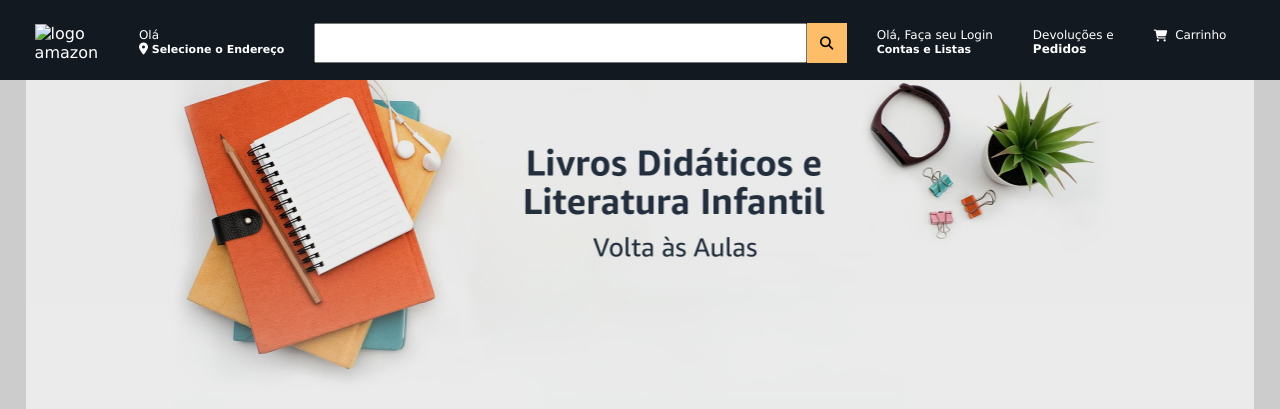
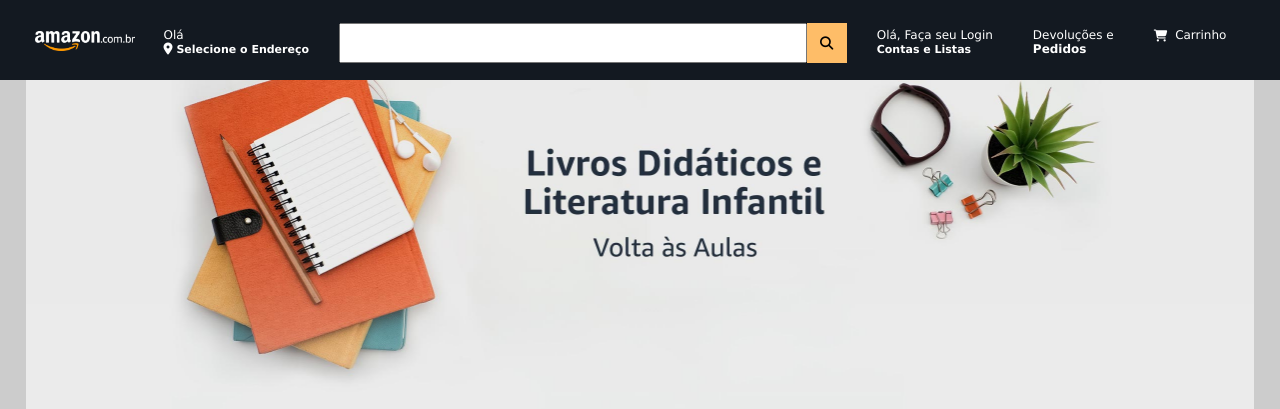
Before and after one commit to Raizinhoo/raigaudereto, a plain HTML site: page index.html in a window 1280 px wide. Shown: the top 409 px of the page. Drawn offline with Linux system fonts and the light colour scheme; files whose address does not match are found by name.

Commit message:
Update index.html

```diff
--- a/index.html
+++ b/index.html
@@ -5,7 +5,7 @@
     <meta http-equiv="X-UA-Compatible" content="IE=edge">
     <meta name="viewport" content="width=
     , initial-scale=1.0">
-    <link rel="shortcut icon" href="Fotografias/favicon.ico" type="image/x-icon">
+    <link rel="shortcut icon" href="favicon.ico" type="image/x-icon">
     <link rel="stylesheet" href="estilo.css">
     <link href="https://cursos.dankicode.com/app/Views/public/css/font-awesome.min.css" rel="stylesheet">
 
@@ -16,7 +16,7 @@
         <div class="center flex align-flex-center">
 
             <div class="logo">
-                <img src="Fotografias/amazon-com-br_rgb_rev_half._CB1198675309_._SL1280_FMpng_.png" alt="logo amazon">
+                <img src="amazon-com-br_rgb_rev_half._CB1198675309_._SL1280_FMpng_.png" alt="logo amazon">
             </div>
                 <div class="text-info-header">
                     <p>Olá <br> <span style="font-size: 12px;"><i class="fa fa-map-marker" aria-hidden="true"></i></span><b style="font-size: 11px;"> Selecione o Endereço</b></p>
```
